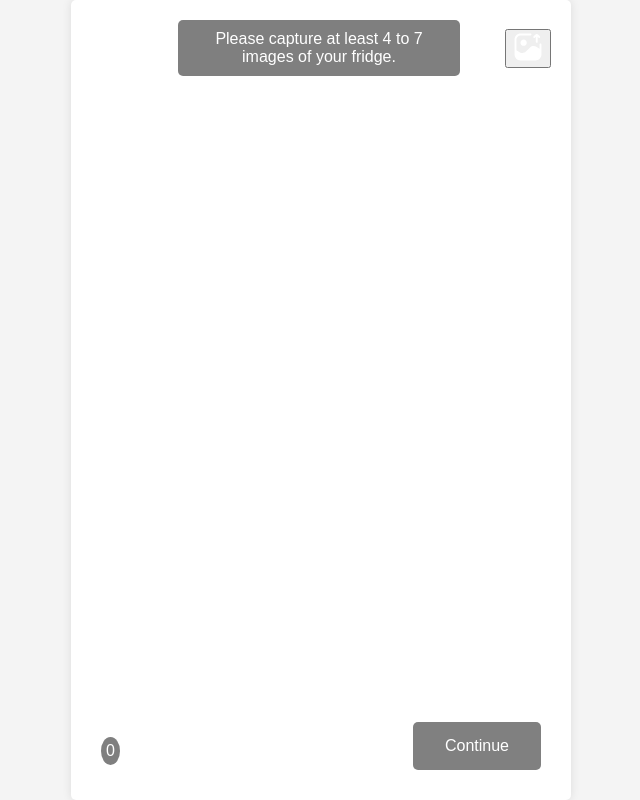
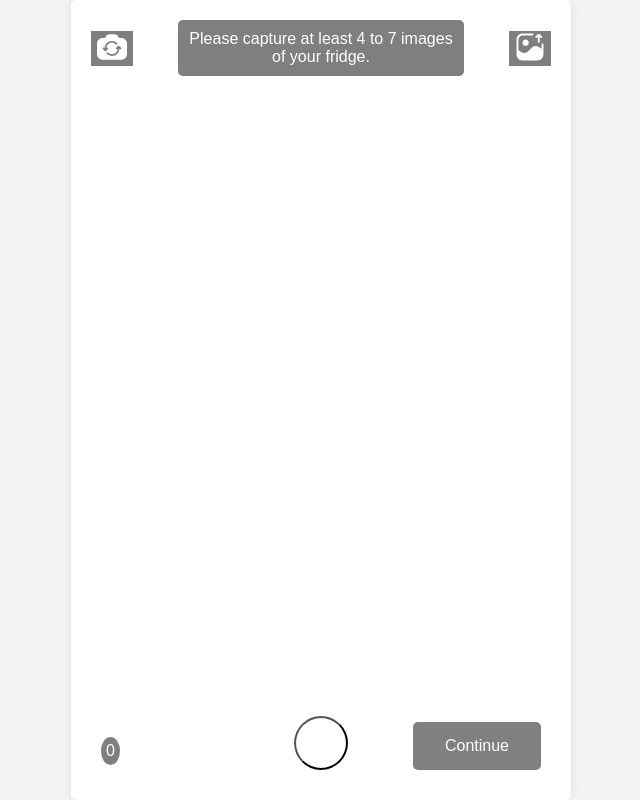
Before and after one commit to Yosefnoorani/FridgeAIList, a Flask app: page /scan_fridge in a window 1280 px wide. Shown: the whole page, without its empty margins (319-959 px from the left). Run offline with Flask 3, Linux system fonts and the light colour scheme; parts of the project's set-up code (start-up, migrations or seed data) failed here and were passed over; some libraries are stand-ins or nearby versions.

Commit message:
fix design of icons

```diff
--- a/templates/scan_fridge.html
+++ b/templates/scan_fridge.html
@@ -55,7 +55,6 @@
             left: 50%;
             transform: translateX(-50%);
             background-color: white;
-            border: none;
             color: transparent;
             padding: 25px;
             font-size: 16px;
@@ -177,8 +176,9 @@
             border-radius: 5px;
             font-size: 16px;
         }
+        .device-upload-button,
         .switch-camera-button {
-            background-color: transparent;
+            background-color: rgba(0, 0, 0, 0.5);
             border: none;
             cursor: pointer;
         }
```
